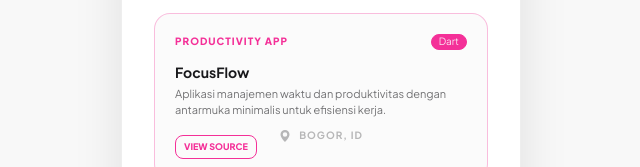
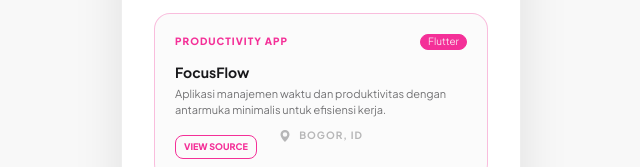
Before and after one commit to muhammadfirzakrizki/muhammadfirzakrizki.github.io, a plain HTML site: page index.html in a window 1280 px wide. Shown: the part 633-800 px from the top of the page, 319-959 px from the left. Drawn offline with nearby package versions, Linux system fonts and the light colour scheme.

Commit message:
update index.html to change technology label from Dart to Flutter for FocusFlow project

```diff
--- a/index.html
+++ b/index.html
@@ -73,7 +73,7 @@
                     <div class="flex justify-between items-center mb-3">
                         <span class="text-[10px] font-black text-secondary uppercase tracking-widest">Productivity
                             App</span>
-                        <div class="badge badge-secondary badge-xs">Dart</div>
+                        <div class="badge badge-secondary badge-xs">Flutter</div>
                     </div>
                     <div class="text-left">
                         <div class="text-sm font-bold mb-1">FocusFlow</div>
```
